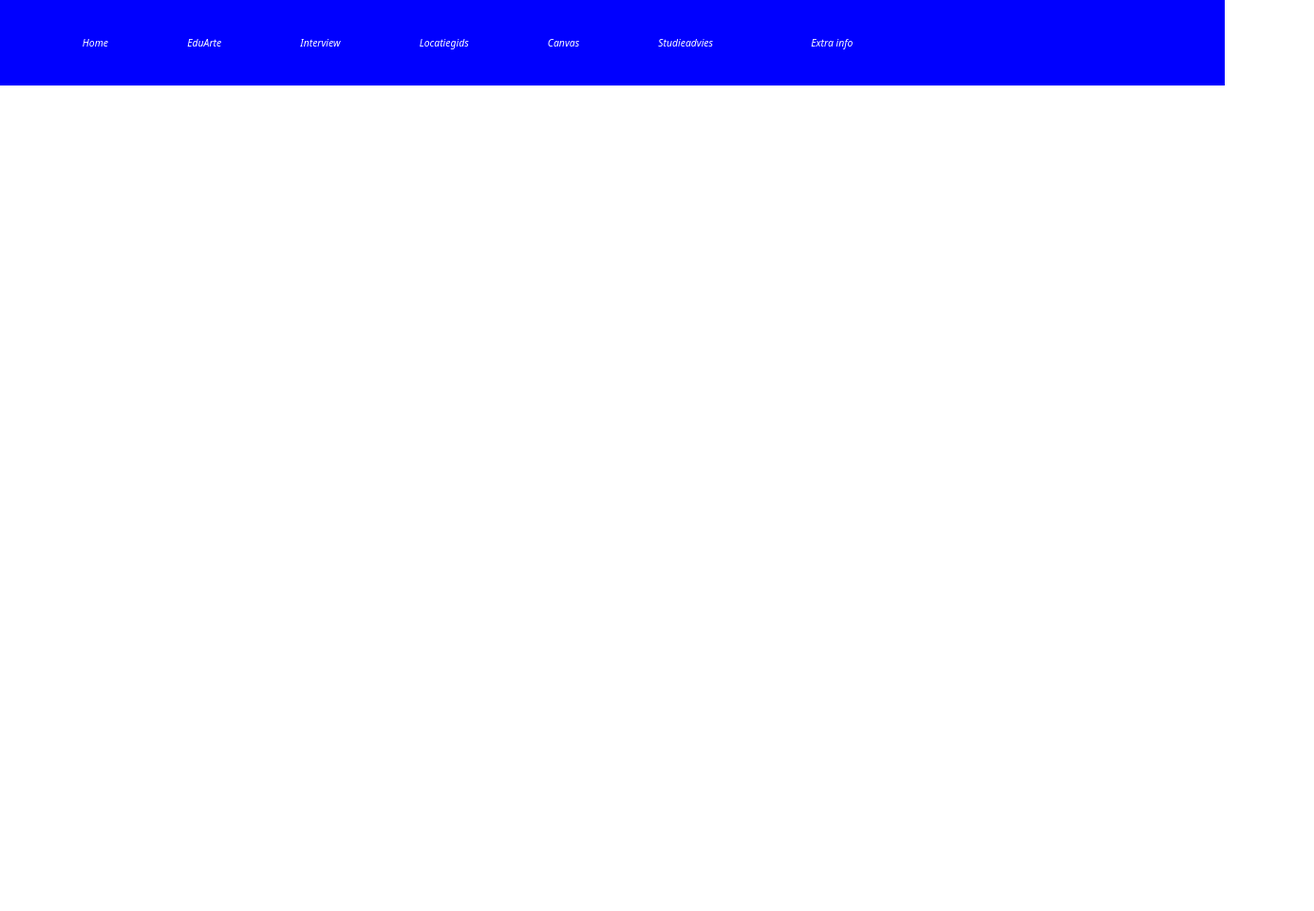
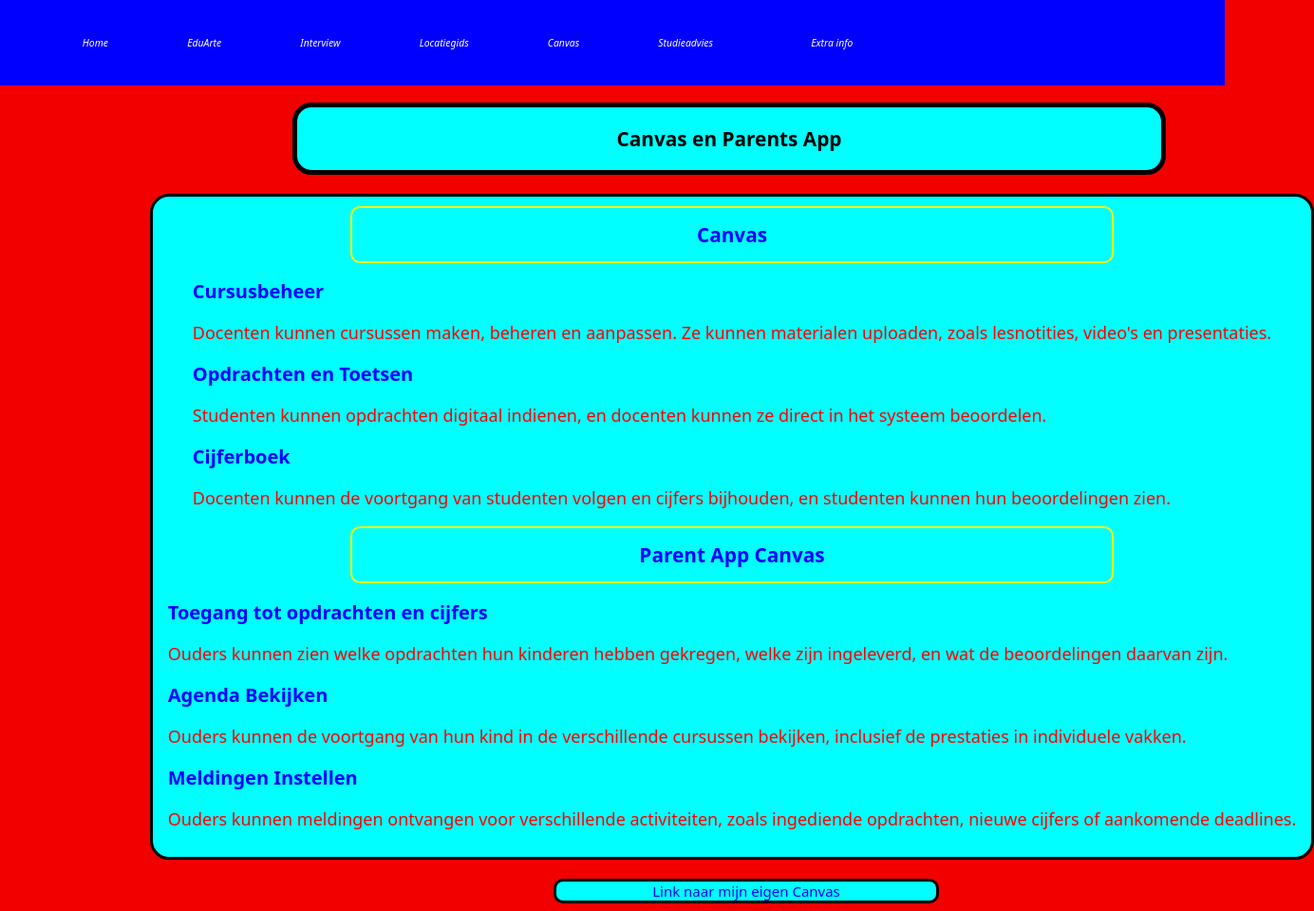
Before and after one commit to Salah-EddineBezat/project-p1-ouderavond-simpel, a plain HTML site: page Canvas.html in a window 1280 px wide. Shown: the whole page at 95% size, 1384 px wide, since content can reach past the window. Before the commit the page ends 800 px from the top, so only its background shows below. Drawn offline with Linux system fonts and the light colour scheme; a web font is replaced by a local one.

Commit message:
yusuf canvas en aanpassingen

```diff
--- a/Canvas.html
+++ b/Canvas.html
@@ -9,7 +9,7 @@
 <link rel="preconnect" href="https://fonts.gstatic.com" crossorigin>
 <link href="https://fonts.googleapis.com/css2?family=Goldman:wght@400;700&display=swap" rel="stylesheet">
 </head>
-<body>
+<body class="bodycanvas">
     <header>
         <nav>
             <ul>
@@ -34,12 +34,60 @@
 </li>
 
 </div>
+</nav>
+</header>
+
+<div class="kapsayici">
+    <div class="butunkonu">
+        <h1 class="renkcanvas">Canvas en Parents App</h1>
+    </div>
+
+    <div class="butun">
+        <div class="canvas">
+            <h1 class="renkbaslik">Canvas</h1>
+         </div>
+        <div class="butunbilgi">
+            <h2 class="h2canva">Cursusbeheer</h2>
+            <p class="pcanva">Docenten kunnen cursussen maken, beheren en aanpassen. Ze kunnen materialen uploaden, zoals lesnotities, video's en presentaties.</p>
+
+            <h2 class="h2canva">Opdrachten en Toetsen</h2>
+            <p class="pcanva"> Studenten kunnen opdrachten digitaal indienen, en docenten kunnen ze direct in het systeem beoordelen.</p>
+
+            <h2 class="h2canva">Cijferboek</h2>
+            <p class="pcanva">Docenten kunnen de voortgang van studenten volgen en cijfers bijhouden, en studenten kunnen hun beoordelingen zien.</p>
+        </div>
+          <div class="parent">
+            <h1 class="renkbaslik">Parent App Canvas</h1>
+          </div>
+
+          <div class="parentbilgi">
+            <h2 class="h2canva">Toegang tot opdrachten en cijfers</h2>
+            <p class="pcanva">Ouders kunnen zien welke opdrachten hun kinderen hebben gekregen, welke zijn ingeleverd, en wat de beoordelingen daarvan zijn.</p>
+
+            <h2 class="h2canva">Agenda Bekijken</h2>
+            <p class="pcanva">Ouders kunnen de voortgang van hun kind in de verschillende cursussen bekijken, inclusief de prestaties in individuele vakken.
+            </p>
+
+            <h2 class="h2canva">Meldingen Instellen</h2>
+            <p class="pcanva">Ouders kunnen meldingen ontvangen voor verschillende activiteiten, zoals ingediende opdrachten, nieuwe cijfers of aankomende deadlines.</p>
+          </div>
 
 
 
 
-        </nav>
-        </header>
+
+
+    </div>
+
+</div>
+
+<div class="link">
+    <a target="_blank" class="linkcanvas" href="https://flexedu.instructure.com/">Link naar mijn eigen Canvas</a>
+</div>
+
+
+
+
 
 </body>
 </html>
--- a/style.css
+++ b/style.css
@@ -194,6 +194,7 @@ h3{
     -1px 1px 0 rgb(255, 255, 255),
     1px 1px 0 rgb(255, 255, 255);
 }
+
 p1{
     font-size: 12px;
 color: rgb(14, 0, 103);
@@ -316,38 +317,46 @@ nav a:hover{
 
 
 
-    // yusuf
+
+
+    /* yusuf introductie */
+
     .container{
         margin: 20px;
         background-color: aqua;
         border-radius: 10px;
         padding: 10px;
-        border: 5px black solid;
+        border: 3px black solid;
 
     }
 
-    h1/{
+   .h1intro{
         font-style: italic;
         color: blue;
     }
 
-    p/{
+    .pintro{
         font-style: oblique;
         color: red;
-        font-size: larger;
+        font-size: 20px;
+
     }
 
     .intro{
-        border: 3px yellow solid;
+        background-color: aqua;
+        border: 5px rgb(8, 8, 2) solid;
         border-radius: 10px;
         text-align: center;
+        margin: 20px;
 
     }
 
+
+    /* yusuf locatiegids */
     .alle{
         background-color: aqua;
         border-radius: 10px;
-        border: 5px black solid;
+        border: 3px black solid;
         margin: 30px;
     }
 
@@ -374,13 +383,107 @@ nav a:hover{
         text-align: center;
     }
 
-    h1/, h2/{
+   .h1loc, .h2loc{
         color: blue;
         margin-left: 10px;
     }
 
-    p/, li/{
+    .ploc, .liloc{
         color: red;
         margin: 10px;
         font-size: 20px;
     }
+
+    .locatiegids{
+        border: 5px black solid;
+        margin: 25px;
+        border-radius: 10px ;
+        background-color: aqua;
+        text-align: center;
+    }
+
+    /* Canvas */
+
+    .butun{
+        display: flex;
+        flex-direction: column;
+        align-items: center;
+        margin-left: 150px;
+        margin-top: 20px;
+        width: 1200px;
+        background-color: aqua;
+        border-radius: 20px;
+        border: 3px black solid;
+        padding: 10px 10px;
+}
+
+.butunkonu{
+    margin-left: 300px;
+    margin-top: 100px;
+    background-color: aqua;
+    border: 5px black solid;
+    border-radius: 20px;
+    padding: 5px;
+    width: 900px;
+    text-align: center;
+}
+
+
+.kapsayici{
+    display: flex;
+    flex-direction: column;
+}
+
+.canvas{
+    border: 2px yellow solid;
+    border-radius: 10px;
+    width: 800px;
+    text-align: center;
+
+}
+
+.parent{
+    border: 2px yellow solid;
+    border-radius: 10px;
+    width: 800px;
+    text-align: center;
+
+}
+
+
+.renkbaslik{
+    color: blue;
+}
+
+
+.h2canva{
+    color: blue;
+    font-size: 20px;
+}
+
+.pcanva{
+    color: red;
+    font-size: 18px;
+}
+
+.link{
+    height: 20px;
+    width: 400px;
+    background-color: aqua;
+    margin-left: 575px;
+    text-align: center;
+    margin-top: 20px;
+    border-radius: 10px;
+    border: 3px black solid;
+}
+
+
+.linkcanvas{
+    text-decoration: none;
+    color:blue ;
+    font-size: 15px;
+}
+
+.bodycanvas{
+   background-color: #f20000;
+}
```
Also changed, not shown: yusufintroductie.html (+20 -17 lines), yusuflocatiegids.html (+20 -16 lines), canvas.png (added).
